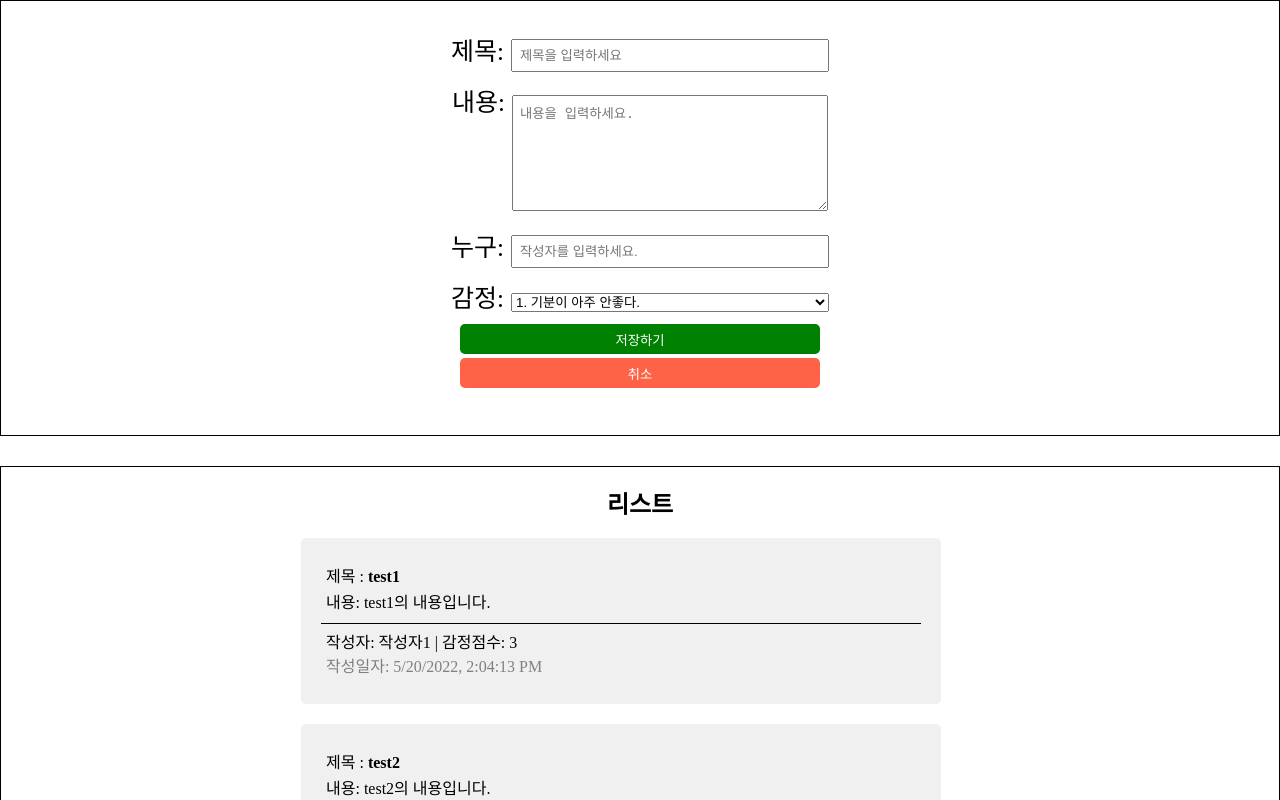
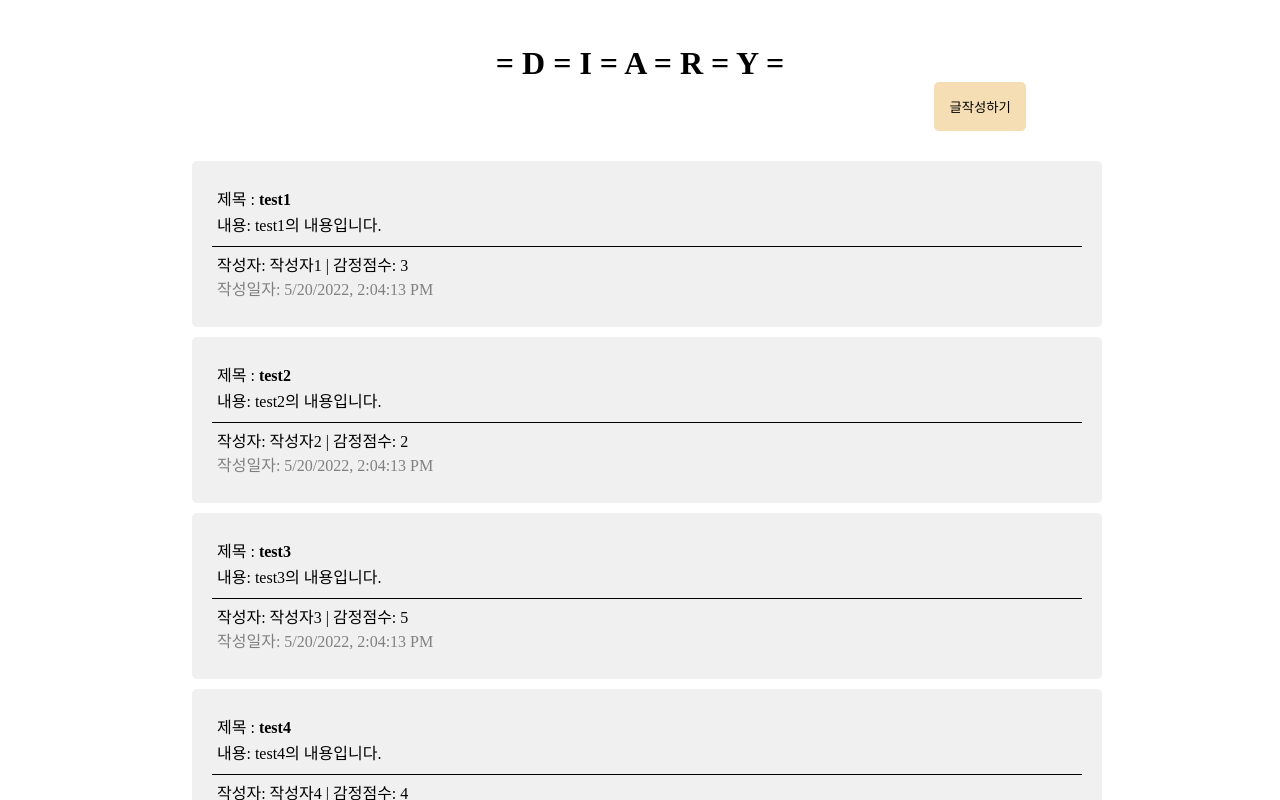
Before and after one commit to superbono/diary_react_01, a React (Create React App) app: page / in a window 1280 px wide. Shown: the top 800 px of the page. Built offline with nearby package versions, Linux system fonts and the light colour scheme.

Commit message:
게시판 작성 폼 Btn -> 작성하기, 숨기기

```diff
--- a/src/App.css
+++ b/src/App.css
@@ -3,10 +3,39 @@
   padding: 0;
 }
 
+.main {
+  margin-top: 45px;
+}
+
+.app-btn-container {
+  /* margin-top: 5px; */
+  margin-left: 73%;
+}
+
+.App h1 {
+  text-align: center;
+}
+
+.app-btn-container .app-write {
+  border: none;
+  padding: 15px;
+  background: wheat;
+  border-radius: 5px;
+}
+
+.app-btn-container .app-hidden {
+  border: none;
+  padding: 15px;
+  background: rgb(246, 178, 119);
+  border-radius: 5px;
+}
+
 .app-header {
   text-align: center;
-  border: 1px solid #000;
+  border: 1px dotted #000;
   padding: 30px;
+  width: 50%;
+  margin: 10px 0 0 350px;
 }
 
 .app-header input,
@@ -27,7 +56,7 @@ textarea {
 .btn-container-submit button,
 .btn-container-reset button {
   margin: 2px auto !important;
-  width: 360px;
+  width: 380px;
   height: 30px;
   border-radius: 5px;
   cursor: pointer;
@@ -85,11 +114,12 @@ textarea {
 }
 
 .division {
-  border-bottom: 1px solid #000;
+  margin-top: 10px;
 }
 
 .boardList {
-  border: 1px solid #000;
+  /* border: 1px solid #000; */
+  /* background: rgb(244, 244, 244); */
   margin-top: 30px;
 }
 
@@ -103,10 +133,10 @@ textarea {
 
 .listItem {
   background-color: rgb(240, 240, 240);
-  margin: 0 300px 20px 300px;
+  margin: 10px 15%;
   padding: 20px;
   text-align: left;
-  width: 600px;
+  width: 68%;
   border-radius: 5px;
 }
 
--- a/src/App.js
+++ b/src/App.js
@@ -1,5 +1,5 @@
 import "./App.css";
-import React from "react";
+import React, { useState } from "react";
 import Header from "./components/Header";
 import List from "./components/List";
 
@@ -47,11 +47,36 @@ const dummyList = [
 ];
 
 function App() {
+  const [status, setStatus] = useState(false);
+
+  const onStatusChanged = () => {
+    setStatus(!status);
+  };
+
   return (
     <div className="App">
-      <div className="app-header">
-        <Header />
+      <div className="main">
+        <h1>= D = I = A = R = Y =</h1>
       </div>
+      <div className="app-btn-container">
+        {status ? (
+          <button className="app-hidden" onClick={onStatusChanged}>
+            작성폼접기
+          </button>
+        ) : (
+          <button className="app-write" onClick={onStatusChanged}>
+            글작성하기
+          </button>
+        )}
+      </div>
+      {status ? (
+        <div className="app-header">
+          <Header />
+        </div>
+      ) : (
+        ""
+      )}
+
       <div className="app-list">
         <List list={dummyList} />
       </div>
--- a/src/components/List.js
+++ b/src/components/List.js
@@ -1,12 +1,11 @@
 import ListItem from "./ListItem";
-// import Division from "./Division";
 
 const List = ({ list }) => {
   return (
     <div className="boardList">
-      <br />
+      {/* <br />
       <h2>리스트</h2>
-      <br />
+      <br /> */}
       <div>
         {list.map((item) => (
           <ListItem key={item.id} item={list} {...item} />
```
